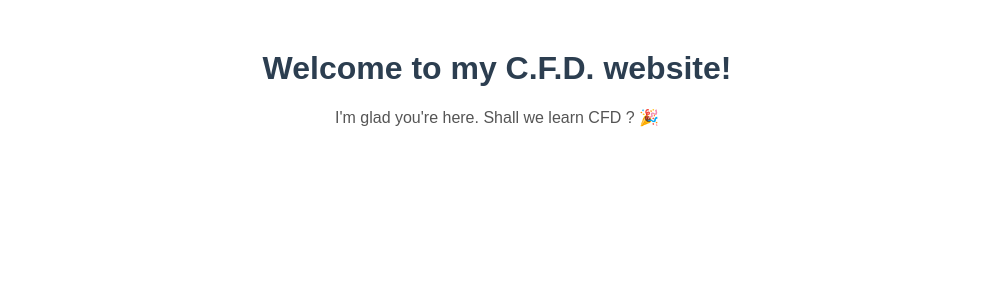
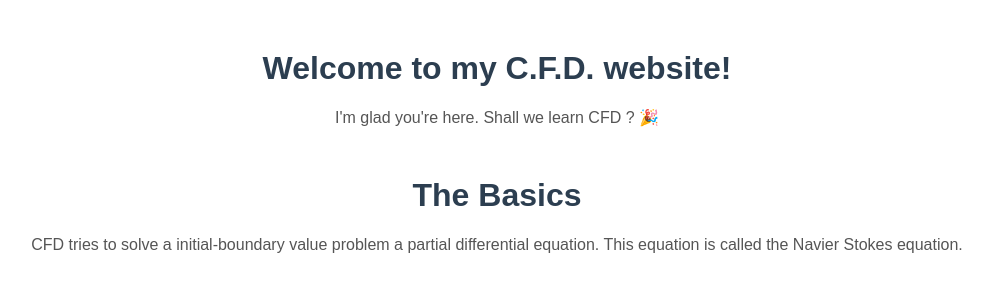
Before and after one commit to antonypremkumar/cfd-blog, an Angular app: page / in a window 1280 px wide. Shown: the top 300 px of the page, without its empty margins (143-1136 px from the left). Built offline with nearby package versions, Linux system fonts and the light colour scheme.

Commit message:
add the navier stokes section

```diff
--- a/src/app/app.html
+++ b/src/app/app.html
@@ -2,3 +2,7 @@
   <h1>Welcome to my C.F.D. website!</h1>
   <p>I'm glad you're here. Shall we learn CFD ? 🎉</p>
 </div>
+<div class="welcome-container">
+  <h1>The Basics</h1>
+  <p>CFD tries to solve a initial-boundary value problem a partial differential equation. This equation is called the Navier Stokes equation.</p>
+</div>
```
